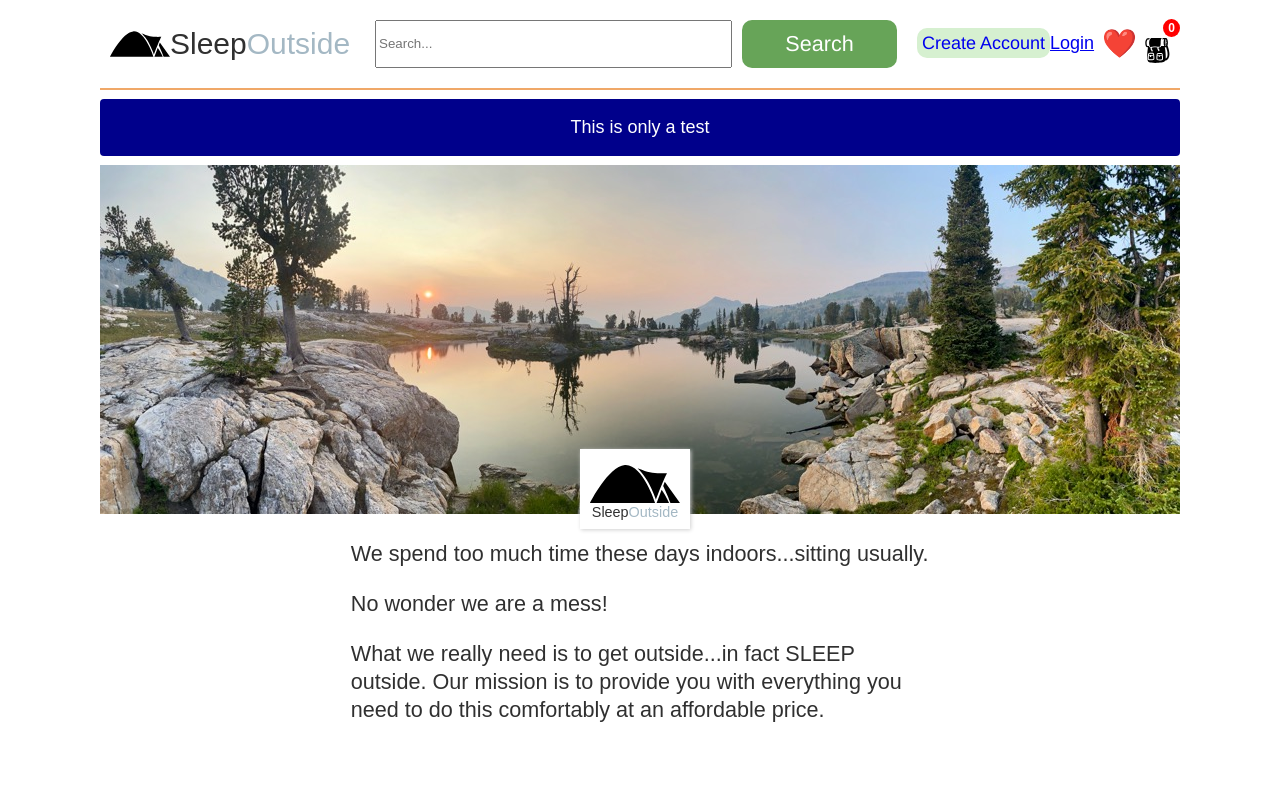
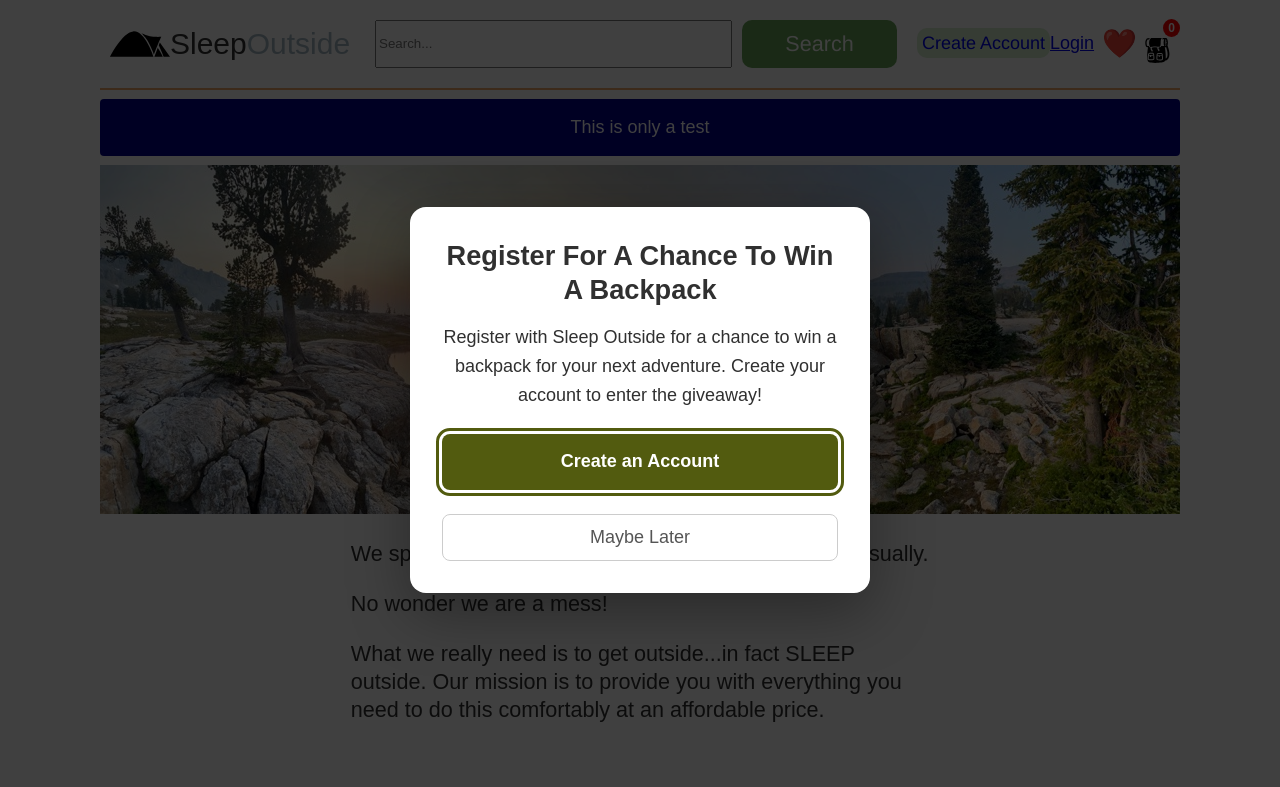
Before and after one commit to emh68/wdd-330-team-4, a website built with Vite: page src/index.html in a window 1280 px wide. Shown: the top 787 px of the page. Built offline with nearby package versions, Linux system fonts and the light colour scheme.

Commit message:
added a call to action

```diff
--- a/src/css/style.css
+++ b/src/css/style.css
@@ -573,6 +573,80 @@ body:has(.cart-footer) .cart-card {
   border-radius: 4px;
 }
 
+/* First-visit registration invitation */
+#registerInvitation {
+  box-sizing: border-box;
+  width: min(92vw, 460px);
+  max-height: 90vh;
+  overflow-y: auto;
+  padding: 2rem;
+  color: var(--dark-grey);
+  background: white;
+  border: none;
+  border-radius: 16px;
+  text-align: center;
+  box-shadow: 0 20px 60px rgb(0 0 0 / 35%);
+}
+
+#registerInvitation::backdrop {
+  background: rgb(0 0 0 / 75%);
+}
+
+#registerInvitationTitle {
+  margin: 0 0 1rem;
+  font-size: 1.7rem;
+  line-height: 1.25;
+}
+
+#registerInvitation p {
+  margin: 0 0 1.5rem;
+  line-height: 1.6;
+}
+
+/* Call To Action Section */
+#registerInvitation a {
+  display: block;
+  padding: 0.85rem 1rem;
+  color: white;
+  background: #525b0f;
+  border-radius: 8px;
+  font-weight: bold;
+  text-decoration: none;
+}
+
+#registerInvitation a:hover {
+  background: #41490c;
+}
+
+#registerInvitation form {
+  margin: 0;
+}
+
+#registerInvitation button {
+  display: block;
+  width: 100%;
+  margin: 0;
+  padding: 0.75rem 1rem;
+  color: #555;
+  background: transparent;
+  border: 1px solid #ccc;
+  border-radius: 8px;
+  font: inherit;
+  cursor: pointer;
+}
+
+#registerInvitation button:hover {
+  background: #f3f3ef;
+}
+
+#registerInvitation a:focus-visible,
+#registerInvitation button:focus-visible {
+  outline: 3px solid #525b0f;
+  outline-offset: 3px;
+}
+
+/* End Of Call To Action */
+
 @media screen and (min-width: 500px) {
   body {
     max-width: 1080px;
--- a/src/index.html
+++ b/src/index.html
@@ -1,6 +1,5 @@
 <!doctype html>
 <html lang="en">
-
   <head>
     <meta charset="UTF-8" />
     <meta name="viewport" content="width=device-width, initial-scale=1.0" />
@@ -12,8 +11,11 @@
     <header class="divider" id="main-header"></header>
     <main class="divider">
       <div class="hero">
-      <img src="/images/banner-sm.jpg" srcset="images/banner-sm.jpg 500w, images/banner.jpg"
-        alt="image of a high mountain lake" />
+        <img
+          src="/images/banner-sm.jpg"
+          srcset="images/banner-sm.jpg 500w, images/banner.jpg"
+          alt="image of a high mountain lake"
+        />
         <div class="logo logo--square">
           <img src="/images/noun_Tent_2517.svg" alt="tent image for logo" />
           <div>Sleep<span class="highlight">Outside</span></div>
@@ -31,28 +33,46 @@
       <section class="products">
         <ul class="product-grid">
           <li>
-          <a href="/product-list/index.html?category=tents"><img src="/images/category_icons/noun_Tent_3544767.svg"
-              alt="Tent Icon from Noun Project: Mustofa Bayu" width="200" height="200" />
+            <a href="/product-list/index.html?category=tents"
+              ><img
+                src="/images/category_icons/noun_Tent_3544767.svg"
+                alt="Tent Icon from Noun Project: Mustofa Bayu"
+                width="200"
+                height="200"
+              />
               <h2>Tents</h2>
             </a>
           </li>
           <li>
-          <a href="/product-list/index.html?category=backpacks"><img
+            <a href="/product-list/index.html?category=backpacks"
+              ><img
                 src="/images/category_icons/noun_carrier bag_3544771.svg"
-              alt="Backpack Icon from Noun Project: Mustofa Bayu" width="200" height="200" />
+                alt="Backpack Icon from Noun Project: Mustofa Bayu"
+                width="200"
+                height="200"
+              />
               <h2>Backpacks</h2>
             </a>
           </li>
           <li>
-          <a href="/product-list/index.html?category=sleeping-bags"><img
+            <a href="/product-list/index.html?category=sleeping-bags"
+              ><img
                 src="/images/category_icons/noun_Sleeping Bag_3544775.svg"
-              alt="Sleeping Bag Icon from Noun Project: Mustofa Bayu" width="200" height="200" />
+                alt="Sleeping Bag Icon from Noun Project: Mustofa Bayu"
+                width="200"
+                height="200"
+              />
               <h2>Sleeping Bags</h2>
             </a>
           </li>
           <li>
-          <a href="/product-list/index.html?category=hammocks"><img src="/images/category_icons/noun_Hammock_791143.svg"
-              alt="Hammock Icon from Noun Project: Paul Richard" width="200" height="200" />
+            <a href="/product-list/index.html?category=hammocks"
+              ><img
+                src="/images/category_icons/noun_Hammock_791143.svg"
+                alt="Hammock Icon from Noun Project: Paul Richard"
+                width="200"
+                height="200"
+              />
               <h2>Hammocks</h2>
             </a>
           </li>
@@ -64,13 +84,31 @@
 
         <form id="newsletter-form">
           <label for="newsletter-email">Email address</label>
-        <input type="email" id="newsletter-email" name="email" placeholder="Enter your email address" required />
+          <input
+            type="email"
+            id="newsletter-email"
+            name="email"
+            placeholder="Enter your email address"
+            required
+          />
           <button type="submit">Subscribe</button>
         </form>
       </section>
     </main>
     <footer id="main-footer"></footer>
+    <dialog id="registerInvitation" aria-labelledby="registerInvitationTitle">
+      <h2 id="registerInvitationTitle">
+        Register For A Chance To Win A Backpack
+      </h2>
+      <p>
+        Register with Sleep Outside for a chance to win a backpack for your next
+        adventure. Create your account to enter the giveaway!
+      </p>
+      <p><a href="/register/index.html">Create an Account</a></p>
+      <form method="dialog">
+        <button type="submit">Maybe Later</button>
+      </form>
+    </dialog>
     <script type="module" src="/js/main.js"></script>
   </body>
-
 </html>
--- a/src/js/main.js
+++ b/src/js/main.js
@@ -1,4 +1,5 @@
 import { loadHeaderFooter } from "./utils.mjs";
+import { getLocalStorage, setLocalStorage } from "./utils.mjs";
 import alert from "./alert.mjs";
 
 async function init() {
@@ -16,3 +17,11 @@ newsletterForm.addEventListener("submit", (event) => {
   event.preventDefault();
   alert("Newsletter subscriptions are not available yet.");
 });
+
+const invitation = document.querySelector("#registerInvitation"); //dialog//
+const invitationSeen = getLocalStorage("so-register-invitation-seen");
+
+if (!invitationSeen) {
+  invitation.showModal();
+  setLocalStorage("so-register-invitation-seen", true);
+}
```
Lines whose indentation alone changed are shown as unchanged.
